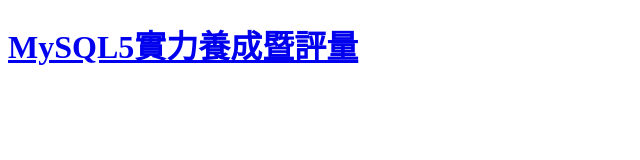
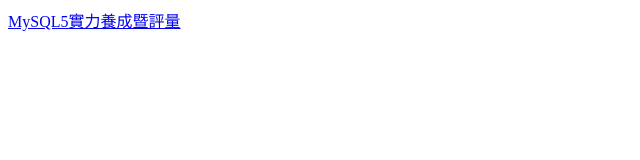
Before and after one commit to kylessukaichang/kylessukaichang.github.io, a plain HTML site: page index.html in a window 1280 px wide. Shown: the whole page, without its empty margins (0-640 px from the left). Drawn offline with Linux system fonts and the light colour scheme.

Commit message:
Update index.html

```diff
--- a/index.html
+++ b/index.html
@@ -5,6 +5,6 @@
     <title>Hello，GitHub</title>
   </head>
   <body>
-    <h1><a href="https://github.com/kylessukaichang/MySQL5-Strength-development-and-assessment/wiki">MySQL5實力養成暨評量</a></h1>
+    <a href="https://github.com/kylessukaichang/MySQL5-Strength-development-and-assessment/wiki">MySQL5實力養成暨評量</h1>
   </body>
 </html>
```
